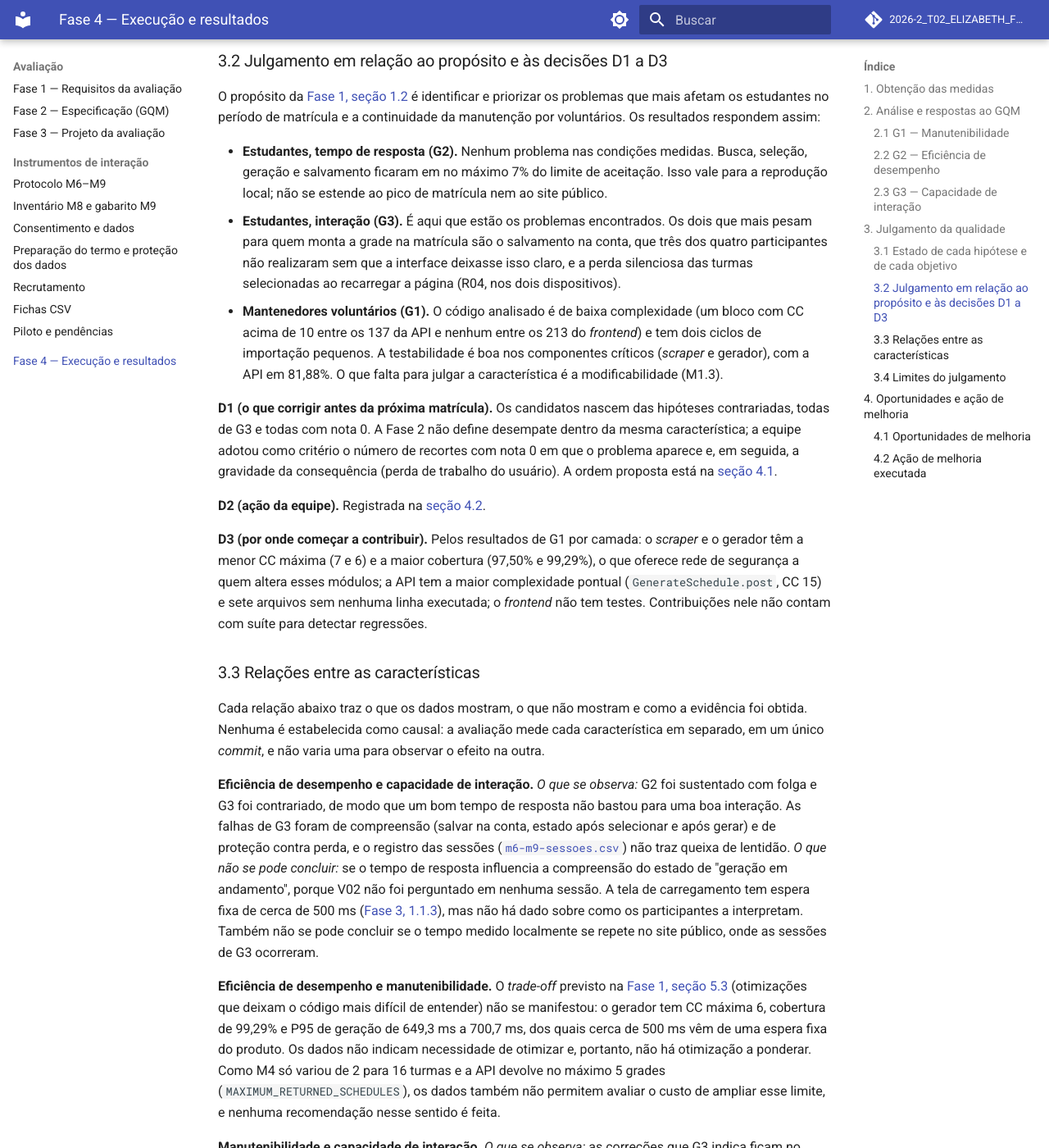
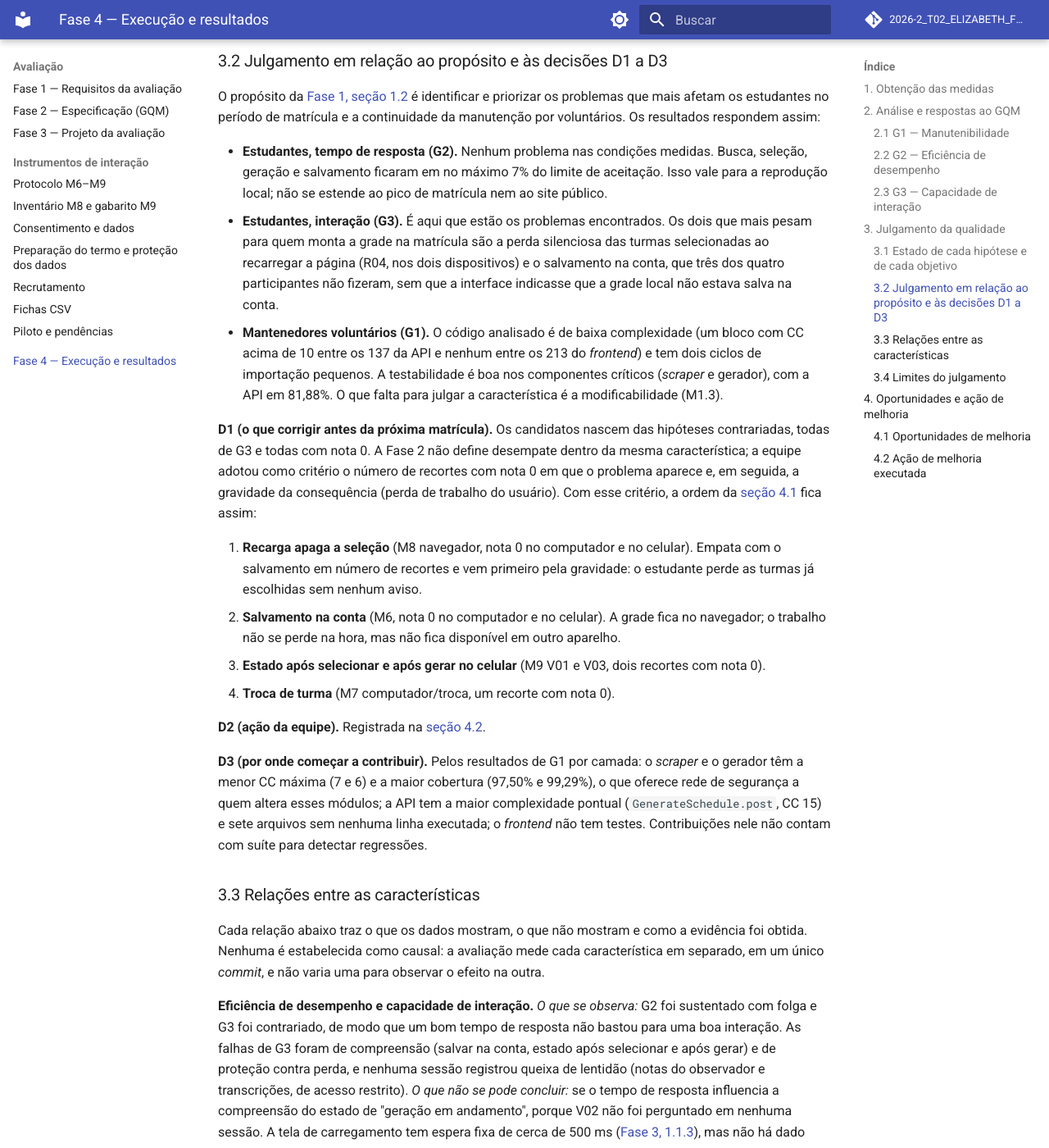
Before and after one commit to FCTE-Qualidade-de-Software-1/2026-2_T02_ELIZABETH_FRIEDMAN, an MkDocs documentation site: the page built from docs/fase-4.md, in a window 1280 px wide and 1400 px high, scrolled down 12912 px. Shown: the whole window at 82% size. Built offline with MkDocs 1.6.1 and Material for MkDocs 9.7.7, drawn with Linux system fonts in a browser that asks for light colours; comment, search, counter and statistics services are not loaded; some of the changed text lies outside the part shown.

Commit message:
docs(fase-4): coloca a recarga primeiro em D1 e ajusta o texto das seções 3.2 e 3.3

```diff
--- a/docs/fase-4.md
+++ b/docs/fase-4.md
@@ -401,9 +401,10 @@ manutenção por voluntários. Os resultados respondem assim:
   seleção, geração e salvamento ficaram em no máximo 7% do limite de aceitação. Isso vale
   para a reprodução local; não se estende ao pico de matrícula nem ao site público.
 - **Estudantes, interação (G3).** É aqui que estão os problemas encontrados. Os dois que mais
-  pesam para quem monta a grade na matrícula são o salvamento na conta, que três dos quatro
-  participantes não realizaram sem que a interface deixasse isso claro, e a perda silenciosa
-  das turmas selecionadas ao recarregar a página (R04, nos dois dispositivos).
+  pesam para quem monta a grade na matrícula são a perda silenciosa das turmas selecionadas
+  ao recarregar a página (R04, nos dois dispositivos) e o salvamento na conta, que três dos
+  quatro participantes não fizeram, sem que a interface indicasse que a grade local não
+  estava salva na conta.
 - **Mantenedores voluntários (G1).** O código analisado é de baixa complexidade
   (um bloco com CC acima de 10 entre os 137 da API e nenhum entre os 213 do *frontend*) e tem dois ciclos de importação pequenos. A
   testabilidade é boa nos componentes críticos (*scraper* e gerador), com a API em 81,88%. O
@@ -413,7 +414,15 @@ manutenção por voluntários. Os resultados respondem assim:
 contrariadas, todas de G3 e todas com nota 0. A Fase 2 não define desempate dentro da mesma
 característica; a equipe adotou como critério o número de recortes com nota 0 em que o
 problema aparece e, em seguida, a gravidade da consequência (perda de trabalho do usuário).
-A ordem proposta está na [seção 4.1](#41-oportunidades-de-melhoria).
+Com esse critério, a ordem da [seção 4.1](#41-oportunidades-de-melhoria) fica assim:
+
+1. **Recarga apaga a seleção** (M8 navegador, nota 0 no computador e no celular). Empata com
+   o salvamento em número de recortes e vem primeiro pela gravidade: o estudante perde as
+   turmas já escolhidas sem nenhum aviso.
+2. **Salvamento na conta** (M6, nota 0 no computador e no celular). A grade fica no
+   navegador; o trabalho não se perde na hora, mas não fica disponível em outro aparelho.
+3. **Estado após selecionar e após gerar no celular** (M9 V01 e V03, dois recortes com nota 0).
+4. **Troca de turma** (M7 computador/troca, um recorte com nota 0).
 
 **D2 (ação da equipe).** Registrada na [seção 4.2](#42-acao-de-melhoria-executada).
 
@@ -432,8 +441,8 @@ separado, em um único *commit*, e não varia uma para observar o efeito na outr
 **Eficiência de desempenho e capacidade de interação.** *O que se observa:* G2 foi sustentado
 com folga e G3 foi contrariado, de modo que um bom tempo de resposta não bastou para uma boa
 interação. As falhas de G3 foram de compreensão (salvar na conta, estado após selecionar e
-após gerar) e de proteção contra perda, e o registro das sessões
-([`m6-m9-sessoes.csv`](avaliacao/dados/g3/m6-m9-sessoes.csv)) não traz queixa de lentidão. *O que não se pode concluir:* se o tempo de resposta influencia a compreensão do
+após gerar) e de proteção contra perda, e nenhuma sessão registrou queixa de lentidão
+(notas do observador e transcrições, de acesso restrito). *O que não se pode concluir:* se o tempo de resposta influencia a compreensão do
 estado de "geração em andamento", porque V02 não foi perguntado em nenhuma sessão. A tela de
 carregamento tem espera fixa de cerca de 500 ms ([Fase 3, 1.1.3](fase-3.md#113-acoes-seletores-e-sinais-de-conclusao)),
 mas não há dado sobre como os participantes a interpretam. Também não se pode concluir se o
@@ -492,7 +501,7 @@ justificada por evidências da avaliação.
 
 ### 4.1 Oportunidades de melhoria
 
-As oportunidades seguem a ordem da [seção 3.2](#32-julgamento-em-relacao-ao-proposito-e-as-decisoes-d1-a-d3).
+As oportunidades de D1 seguem a ordem e o critério da [seção 3.2](#32-julgamento-em-relacao-ao-proposito-e-as-decisoes-d1-a-d3).
 As de D1 serão abertas como *issues* no repositório do Sua Grade UnB, como promete a
 [Fase 1, seção 1.3](fase-1.md#13-uso-pretendido-decisoes-apoiadas).
 
@@ -500,10 +509,10 @@ As de D1 serão abertas como *issues* no repositório do Sua Grade UnB, como pro
 
 | Nº | Decisão | Problema e evidência | Onde revisar (commit `3d399e7`) | Recomendação | Observação |
 |----|---------|----------------------|----------------------------------|--------------|------------|
-| 1 | D1 | A grade gerada fica em "Grades locais" e o salvamento na conta é outra ação. M6: 0/2 no computador e 1/2 no celular; P02 disse que a grade "já está disponível aqui"; P04 disse ter salvo uma grade que não foi para a conta (Q6, Q9) | `web/app/components/SchedulePreview/SchedulePreview.tsx` (`UploadToCloudButton`: botão só com ícone e texto alternativo "ícone de upload", dentro de um contêiner com `opacity-50`, exibido apenas a usuários autenticados) e `web/app/schedules/mygrades/page.tsx` (títulos "Grades locais" e "Grades nuvem") | Rotular o botão ("Salvar na conta"), explicar que a grade local fica só neste navegador e, a quem não está autenticado, indicar que entrar permite salvar | A relação entre o ícone e o insucesso é compatível com as sessões, mas não foi testada isoladamente |
-| 2 | D1 | Recarregar durante a montagem apaga as turmas sem aviso (M8 R04, nos dois dispositivos, nota 0 em "navegador") | `web/app/contexts/SelectedClassesContext/SelectedClassesContext.tsx` (estado só em `useState`; não há `beforeunload` em `web/app`) | Avisar antes de recarregar, ou persistir a seleção como o produto já faz com as grades locais (`SchedulesContext.tsx`, `localStorage`) | Persistir exige invalidar a seleção ao mudar de período letivo (*trade-off* de dados desatualizados) |
-| 3 | D1 | Na troca de turma, P02 incluiu a nova sem remover a anterior (M7-ALT no computador, 50%) | Fluxo de seleção de turmas em `web/app/components/` (a localizar) | Repetir a observação com mais participantes antes de alterar a interface | Um caso em dois; evidência fraca |
-| 4 | D1 | No celular, P03 não descreveu o estado após selecionar nem após gerar (M9 V01 e V03, 50%) | Mensagens de estado da tela de geração e de seleção | Conferir V01 no áudio e repetir V02 e V04, que não foram coletados, antes de recomendar mudança | Um participante; V01 é provisório |
+| 1 | D1 | Recarregar durante a montagem apaga as turmas sem aviso (M8 R04, nos dois dispositivos, nota 0 em "navegador") | `web/app/contexts/SelectedClassesContext/SelectedClassesContext.tsx` (estado só em `useState`; não há `beforeunload` em `web/app`) | Avisar antes de recarregar, ou persistir a seleção como o produto já faz com as grades locais (`SchedulesContext.tsx`, `localStorage`) | Persistir exige invalidar a seleção ao mudar de período letivo (*trade-off* de dados desatualizados) |
+| 2 | D1 | A grade gerada fica em "Grades locais" e o salvamento na conta é outra ação. M6: 0/2 no computador e 1/2 no celular; P02 disse que a grade "já está disponível aqui"; P04 disse ter salvo uma grade que não foi para a conta (Q6, Q9) | `web/app/components/SchedulePreview/SchedulePreview.tsx` (`UploadToCloudButton`: botão só com ícone e texto alternativo "ícone de upload", dentro de um contêiner com `opacity-50`, exibido apenas a usuários autenticados) e `web/app/schedules/mygrades/page.tsx` (títulos "Grades locais" e "Grades nuvem") | Rotular o botão ("Salvar na conta"), explicar que a grade local fica só neste navegador e, a quem não está autenticado, indicar que entrar permite salvar | A relação entre o ícone e o insucesso é compatível com as sessões, mas não foi testada isoladamente |
+| 3 | D1 | No celular, P03 não descreveu o estado após selecionar nem após gerar (M9 V01 e V03, 50%) | Mensagens de estado da tela de geração e de seleção | Conferir V01 no áudio e repetir V02 e V04, que não foram coletados, antes de recomendar mudança | Um participante; V01 é provisório |
+| 4 | D1 | Na troca de turma, P02 incluiu a nova sem remover a anterior (M7-ALT no computador, 50%) | Fluxo de seleção de turmas em `web/app/components/` (a localizar) | Repetir a observação com mais participantes antes de alterar a interface | Um caso em dois; evidência fraca |
 | 5 | D3 | Ciclo de importação no *frontend*: `UserContext.tsx` importa o tipo `UserData` de `SignInSection.tsx` (M1.1, 5,00%) | `web/app/contexts/UserContext.tsx`, `web/app/components/SignInSection.tsx` | Mover `UserData` para um arquivo de tipos; é uma mudança pequena, adequada a quem começa | O ciclo é de tipo, sem efeito em tempo de execução observado |
 | 6 | D3 | Ciclo na API: `api/serializers.py` e `utils/db_handler.py` se importam (M1.1, 4,00%) | os dois arquivos | Desfazer o ciclo movendo a dependência comum para um terceiro módulo | Rodar a suíte da API (108 testes) a cada passo |
 | 7 | D3 | `GenerateSchedule.post` tem CC 15, o único bloco acima de 10 (M1.2) | `api/api/views/views.py`, linha 194 | Dividir em funções menores | Ponto de maior risco de regressão em G2 (M4); refatorar com a suíte rodando |
```
